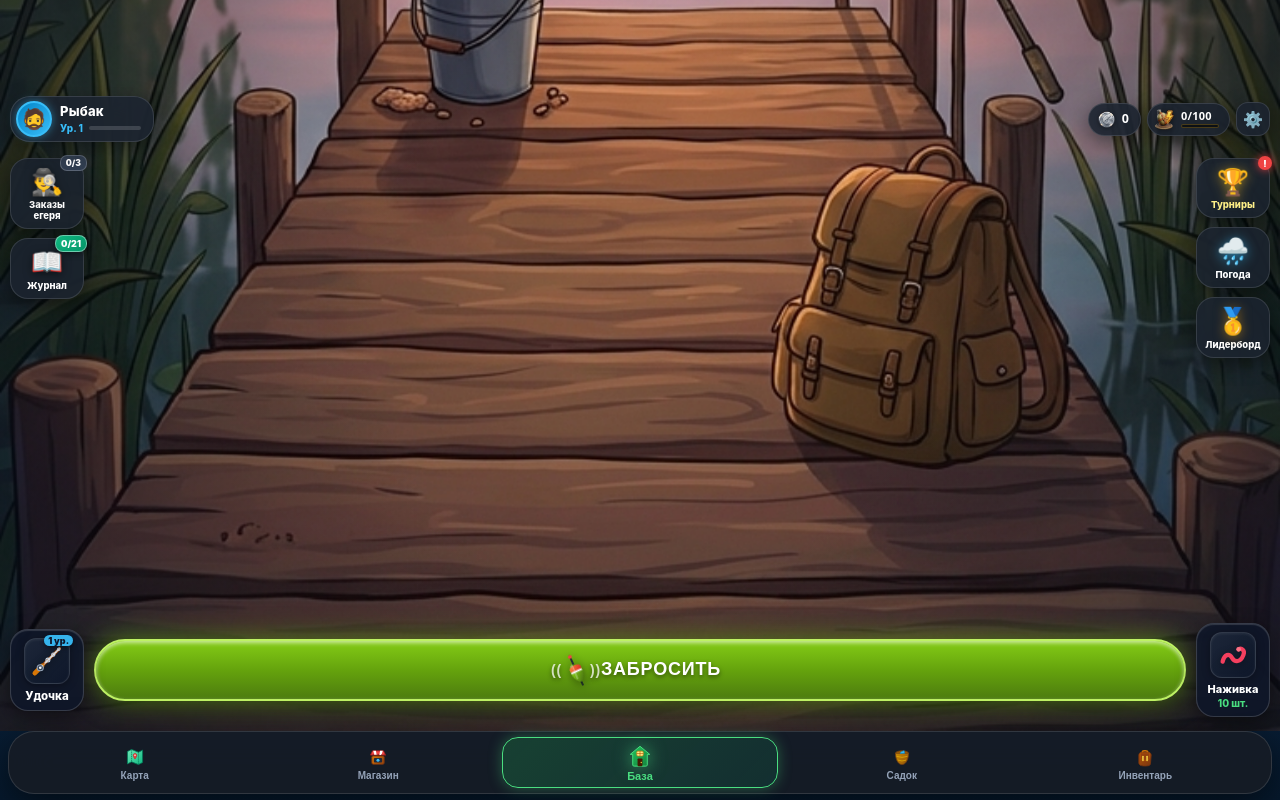
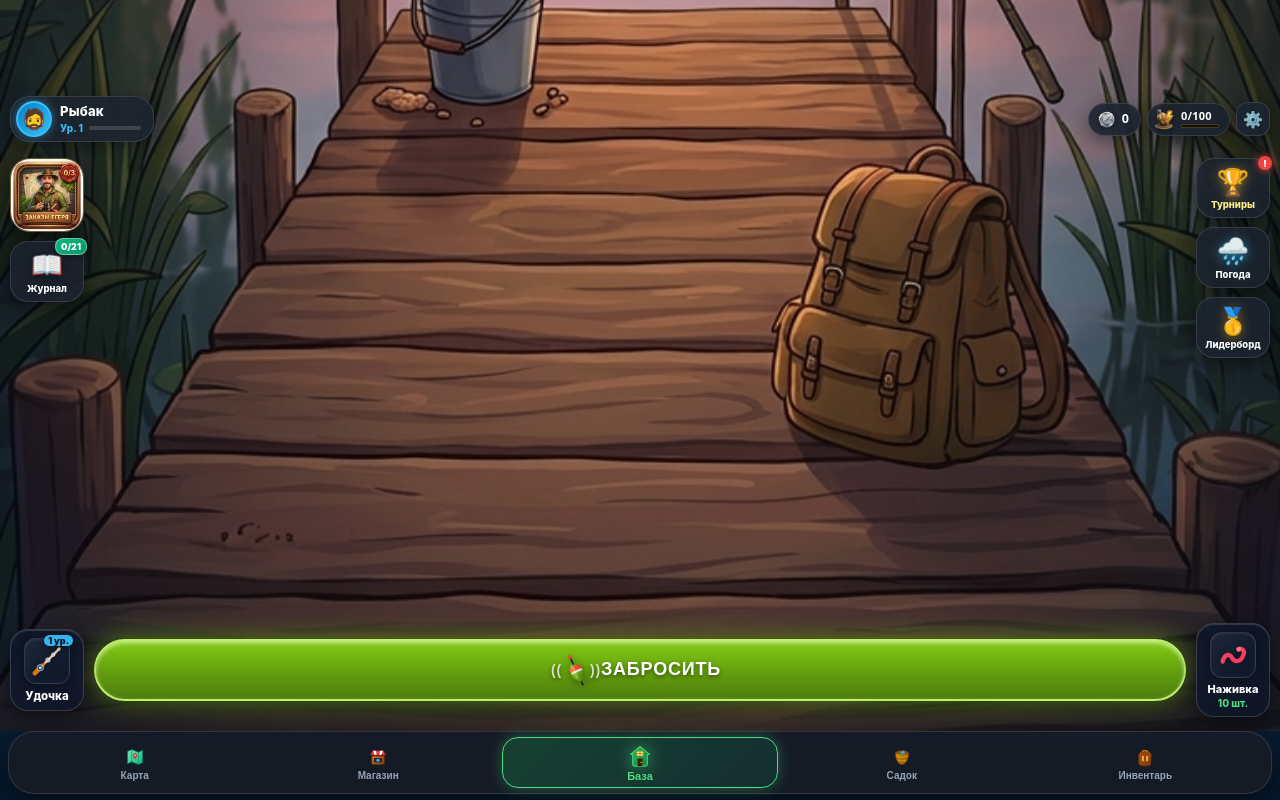
Before and after one commit to tourist217/fishing-game, a React (Vite) app: page / in a window 1280 px wide. Built offline with nearby package versions, Linux system fonts and the light colour scheme.

Commit message:
feat(ui): add new 3D stylized Ranger Quests button and modal icon (v1.5.6.6)

```diff
--- a/src/components/HomeScreen.tsx
+++ b/src/components/HomeScreen.tsx
@@ -577,82 +577,77 @@ export const HomeScreen = ({
             onClick={() => setActiveModal('quests')}
             style={{
               width: '74px',
-              background: 'rgba(28, 36, 48, 0.85)',
-              backdropFilter: 'blur(16px)',
-              WebkitBackdropFilter: 'blur(16px)',
-              border: '1.5px solid rgba(255, 255, 255, 0.12)',
-              borderRadius: '18px',
-              padding: '7px 4px 6px 4px',
-              display: 'flex',
-              flexDirection: 'column',
-              alignItems: 'center',
+              height: '74px',
+              borderRadius: '20px',
               cursor: 'pointer',
-              boxShadow: '0 6px 20px rgba(0, 0, 0, 0.45)',
               position: 'relative',
+              boxShadow: '0 8px 24px rgba(0, 0, 0, 0.55)',
               transition: 'transform 0.12s ease',
-            }}
-          >
-            {questUnclaimedCount > 0 || canClaimBonus ? (
+              overflow: 'hidden',
+              background: '#152232',
+              border: '1.5px solid rgba(251, 191, 36, 0.4)',
+            }}
+          >
+            <img
+              src="/assets/icons/ranger_quests.png"
+              alt="Заказы егеря"
+              style={{
+                width: '100%',
+                height: '100%',
+                objectFit: 'cover',
+                display: 'block',
+              }}
+            />
+            {/* Динамический бейдж при наличии готовых наград или прогресса > 0 */}
+            {(questUnclaimedCount > 0 || canClaimBonus) ? (
               <span
                 style={{
                   position: 'absolute',
-                  top: '-4px',
-                  right: '-4px',
-                  minWidth: '16px',
-                  height: '16px',
+                  top: '2px',
+                  right: '2px',
+                  minWidth: '20px',
+                  height: '20px',
                   padding: '0 4px',
-                  borderRadius: '8px',
+                  borderRadius: '10px',
                   background: 'linear-gradient(135deg, #22c55e, #16a34a)',
                   color: '#fff',
-                  fontSize: '9.5px',
+                  fontSize: '11px',
                   fontWeight: 900,
                   display: 'flex',
                   alignItems: 'center',
                   justifyContent: 'center',
-                  boxShadow: '0 0 10px rgba(34, 197, 94, 0.9)',
-                  border: '1px solid rgba(255, 255, 255, 0.4)',
+                  boxShadow: '0 0 12px rgba(34, 197, 94, 0.95)',
+                  border: '1.5px solid rgba(255, 255, 255, 0.7)',
+                  zIndex: 2,
                 }}
               >
                 {canClaimBonus ? '🎁' : questUnclaimedCount}
               </span>
-            ) : (
+            ) : questCompletedCount > 0 ? (
               <span
                 style={{
                   position: 'absolute',
-                  top: '-4px',
-                  right: '-4px',
+                  top: '4px',
+                  right: '4px',
                   padding: '2px 5px',
-                  borderRadius: '7px',
+                  borderRadius: '8px',
                   background: questCompletedCount === 3
                     ? 'linear-gradient(135deg, #10b981, #059669)'
-                    : 'rgba(51, 65, 85, 0.9)',
+                    : 'linear-gradient(135deg, #b91c1c, #991b1b)',
                   color: '#fff',
-                  fontSize: '8.5px',
+                  fontSize: '9px',
                   fontWeight: 900,
                   display: 'flex',
                   alignItems: 'center',
                   justifyContent: 'center',
-                  border: '1px solid rgba(255, 255, 255, 0.2)',
+                  border: '1.5px solid rgba(255, 255, 255, 0.6)',
+                  boxShadow: '0 2px 6px rgba(0, 0, 0, 0.6)',
+                  zIndex: 2,
                 }}
               >
                 {questCompletedCount}/3
               </span>
-            )}
-            <div style={{ fontSize: '26px', filter: 'drop-shadow(0 2px 4px rgba(0,0,0,0.5))' }}>
-              🕵️‍♂️
-            </div>
-            <div
-              style={{
-                fontSize: '9.5px',
-                fontWeight: 800,
-                color: '#ffffff',
-                marginTop: '3px',
-                textAlign: 'center',
-                lineHeight: 1.15,
-              }}
-            >
-              Заказы<br />егеря
-            </div>
+            ) : null}
           </div>
 
           {/* 2. Рыболовный журнал и энциклопедия */}
--- a/src/components/RangerQuestsModal.tsx
+++ b/src/components/RangerQuestsModal.tsx
@@ -82,8 +82,19 @@ export const RangerQuestsModal: React.FC<RangerQuestsModalProps> = ({
             alignItems: 'center',
           }}
         >
-          <div style={{ display: 'flex', alignItems: 'center', gap: '9px' }}>
-            <span style={{ fontSize: '26px' }}>🕵️‍♂️</span>
+          <div style={{ display: 'flex', alignItems: 'center', gap: '10px' }}>
+            <img
+              src="/assets/icons/ranger_quests.png"
+              alt="Егерь"
+              style={{
+                width: '38px',
+                height: '38px',
+                borderRadius: '10px',
+                objectFit: 'cover',
+                border: '1.5px solid rgba(251, 191, 36, 0.4)',
+                boxShadow: '0 2px 8px rgba(0, 0, 0, 0.4)',
+              }}
+            />
             <div>
               <div style={{ fontSize: '15.5px', fontWeight: 900, color: '#ffffff', lineHeight: 1.1 }}>
                 Заказы Егеря
--- a/src/version.ts
+++ b/src/version.ts
@@ -1 +1 @@
-export const APP_VERSION = 'v1.5.6.5';
+export const APP_VERSION = 'v1.5.6.6';
```
Also changed, not shown: public/assets/icons/ranger_quests.png (added).
